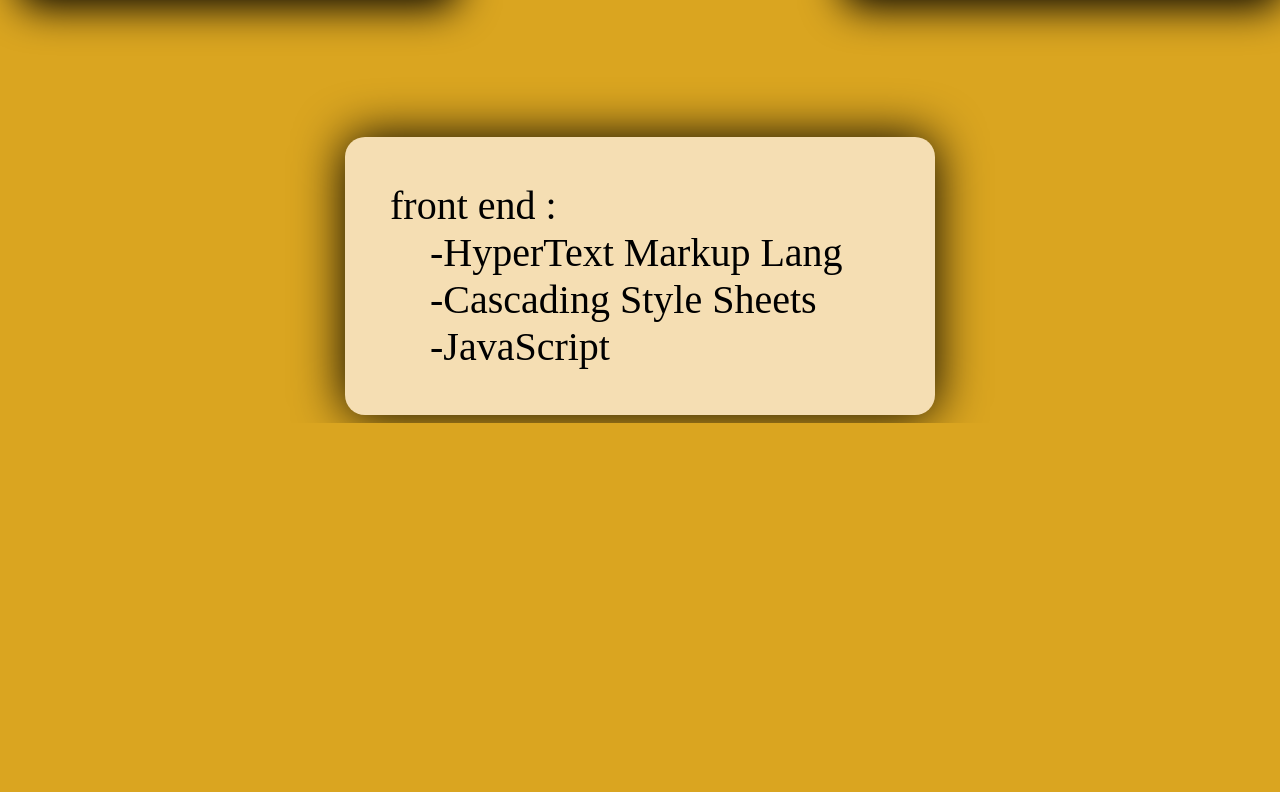
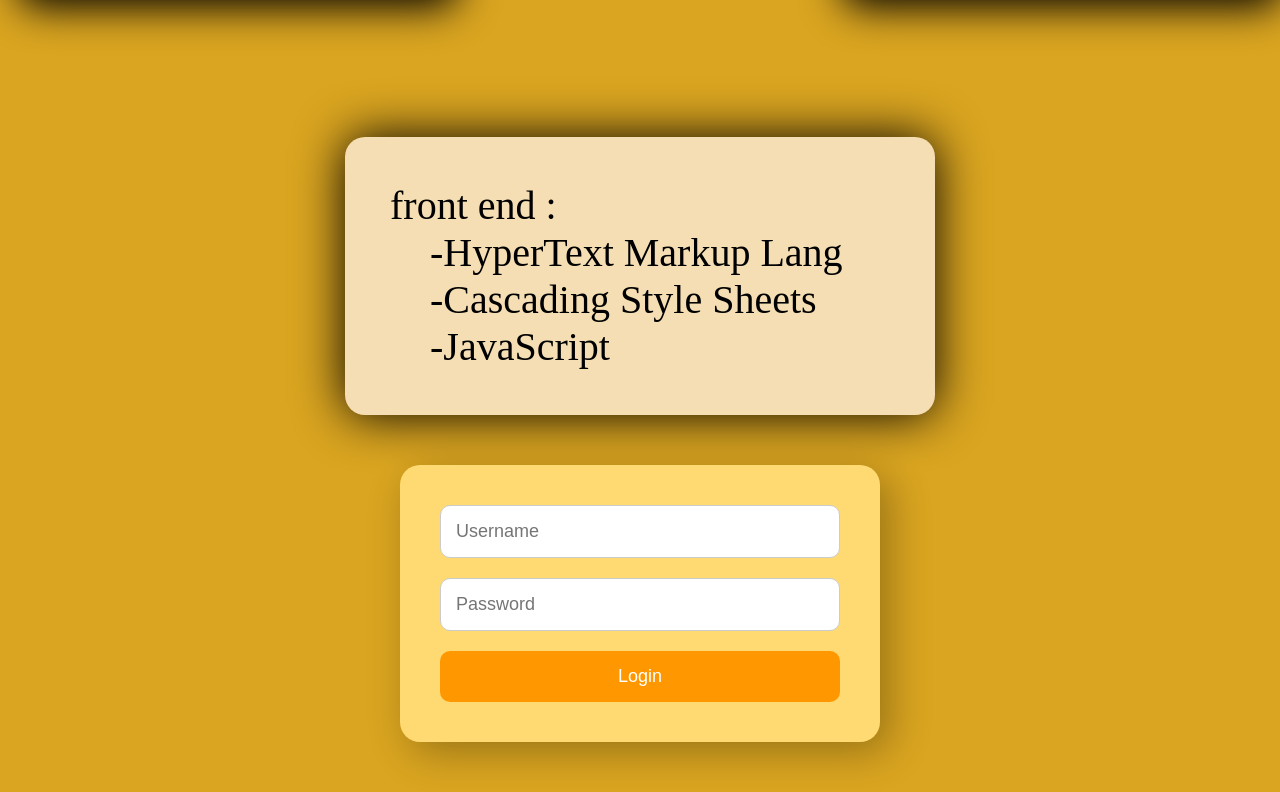
Before and after one commit to moemad7700/my-site, a plain HTML site: page index.html in a window 1280 px wide. Shown: the part 2277-3069 px from the top of the page. Before the commit the page ends 2700 px from the top, so only its background shows below. Drawn offline with Linux system fonts and the light colour scheme.

Commit message:
Add files via upload

```diff
--- a/index.html
+++ b/index.html
@@ -164,7 +164,7 @@
                     <th colspan="3">نهاية الجدول</th>
                 </tr>
             </tfoot>
-       </table>
+        </table>
 
         <div style="display: flex; justify-content: space-between; margin-top: 80px;">
             <ol style="font-size: 60px; text-align: center; box-shadow: 10px 10px 40px black; width: 350px; background-color: wheat; border-radius: 20px; padding: 45px; list-style-position: inside;">
@@ -181,12 +181,18 @@
         </div>
 
         <dl style="font-size: 40px; box-shadow: 0px 0px 50px black; width: 500px; background-color: wheat; border-radius: 20px; padding: 45px; margin:0 auto; margin-top:80px;">
-            <dt>front end :</dt>
-            <dd>-HyperText Markup Lang</dd>
-            <dd>-Cascading Style Sheets</dd>
-            <dd>-JavaScript</dd>
+             <dt>front end :</dt>
+             <dd>-HyperText Markup Lang</dd>
+             <dd>-Cascading Style Sheets</dd>
+             <dd>-JavaScript</dd>
+        </dl>
 
-        </dl>
+        <form style=" width: 400px; margin: 50px auto; padding: 40px; background-color: #ffd971; border-radius: 20px; box-shadow: 10px 10px 40px rgba(0,0,0,0.3); display: flex; flex-direction: column; gap: 20px; font-family: Arial, sans-serif;">
+             <input type="text" placeholder="Username" style=" padding: 15px; border-radius: 10px; border: 1px solid #ccc; font-size: 18px;">
+             <input type="password" placeholder="Password" style=" padding: 15px;border-radius: 10px; border: 1px solid #ccc; font-size: 18px;">
+             <input type="submit" value="Login" title="dont press it asshole" style=" padding: 15px; border-radius: 10px; border: none; background-color: #ff9800; color: white; font-size: 18px; cursor: pointer; transition: background-color 0.3s;" onmouseover="this.style.backgroundColor='#e68900'" onmouseout="this.style.backgroundColor='#ff9800'">
+        </form>
+
 
 
 
```
